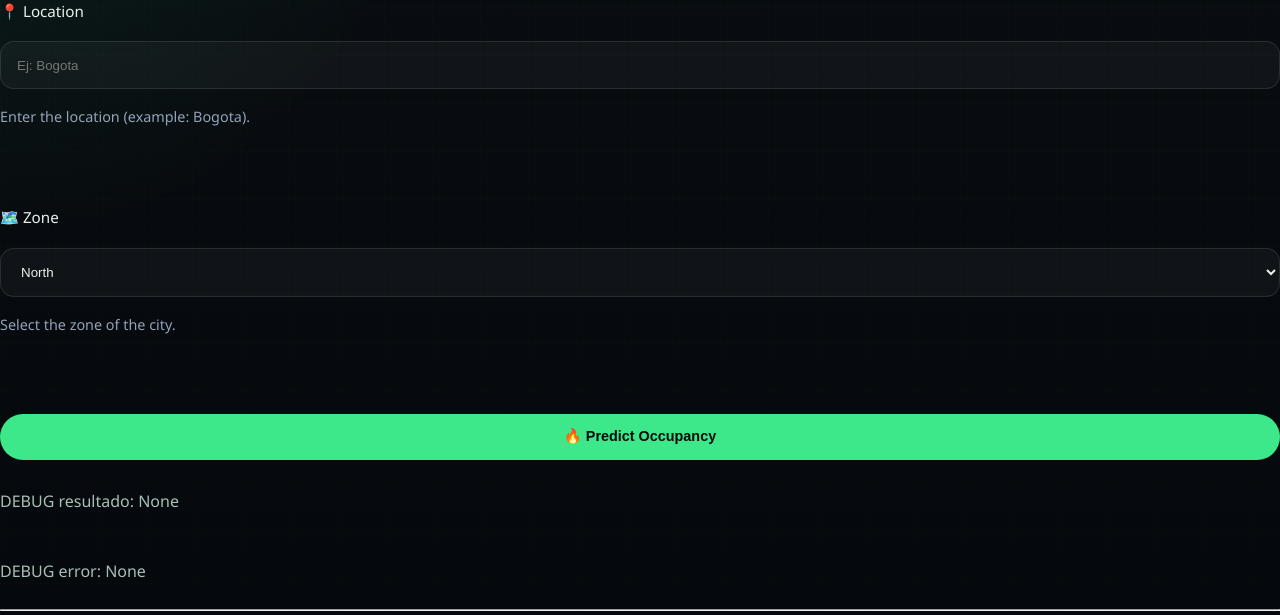
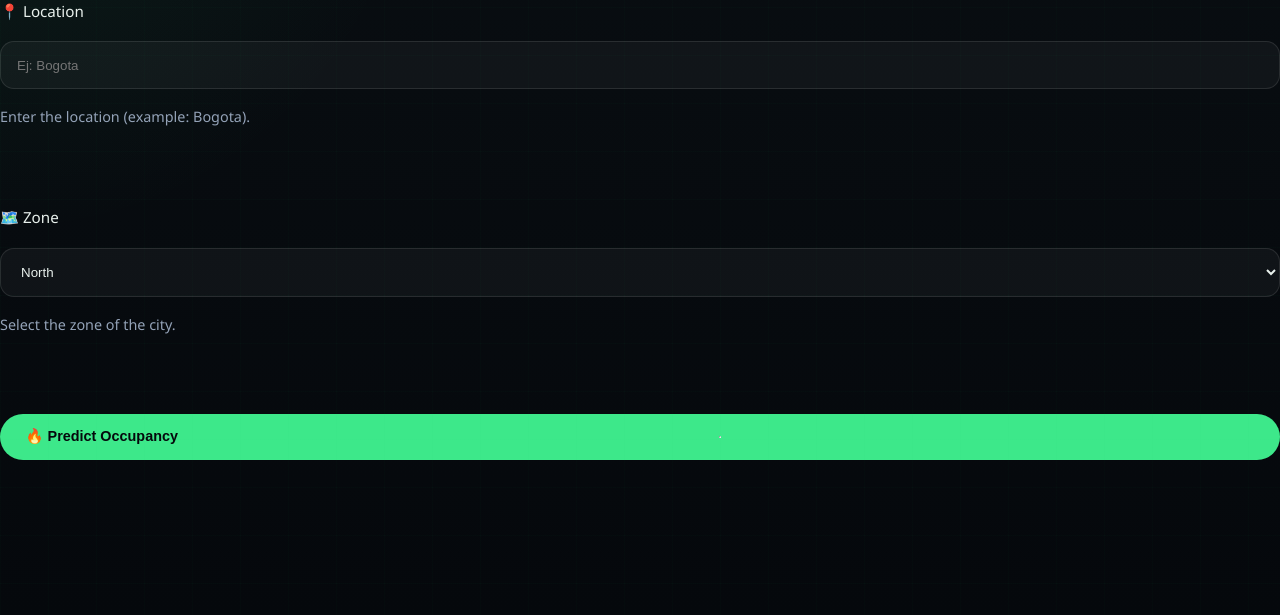
Before and after one commit to LuisaMendez012/ProjectMachine, a Flask app: page /prediction in a window 1280 px wide. Shown: the part 185-800 px from the top of the page. Run offline with Flask 3, Linux system fonts and the light colour scheme.

Commit message:
Guardando cambios antes de sincronizar

```diff
--- a/templates/prediction.html
+++ b/templates/prediction.html
@@ -40,9 +40,6 @@
 
             <button type="submit" class="btn btn-primary">
                 🔥 Predict Occupancy
-            </button>
-            <p>DEBUG resultado: {{ resultado }}</p>
-            <p>DEBUG error: {{ error }}</p>
 
         </form>
 
```
